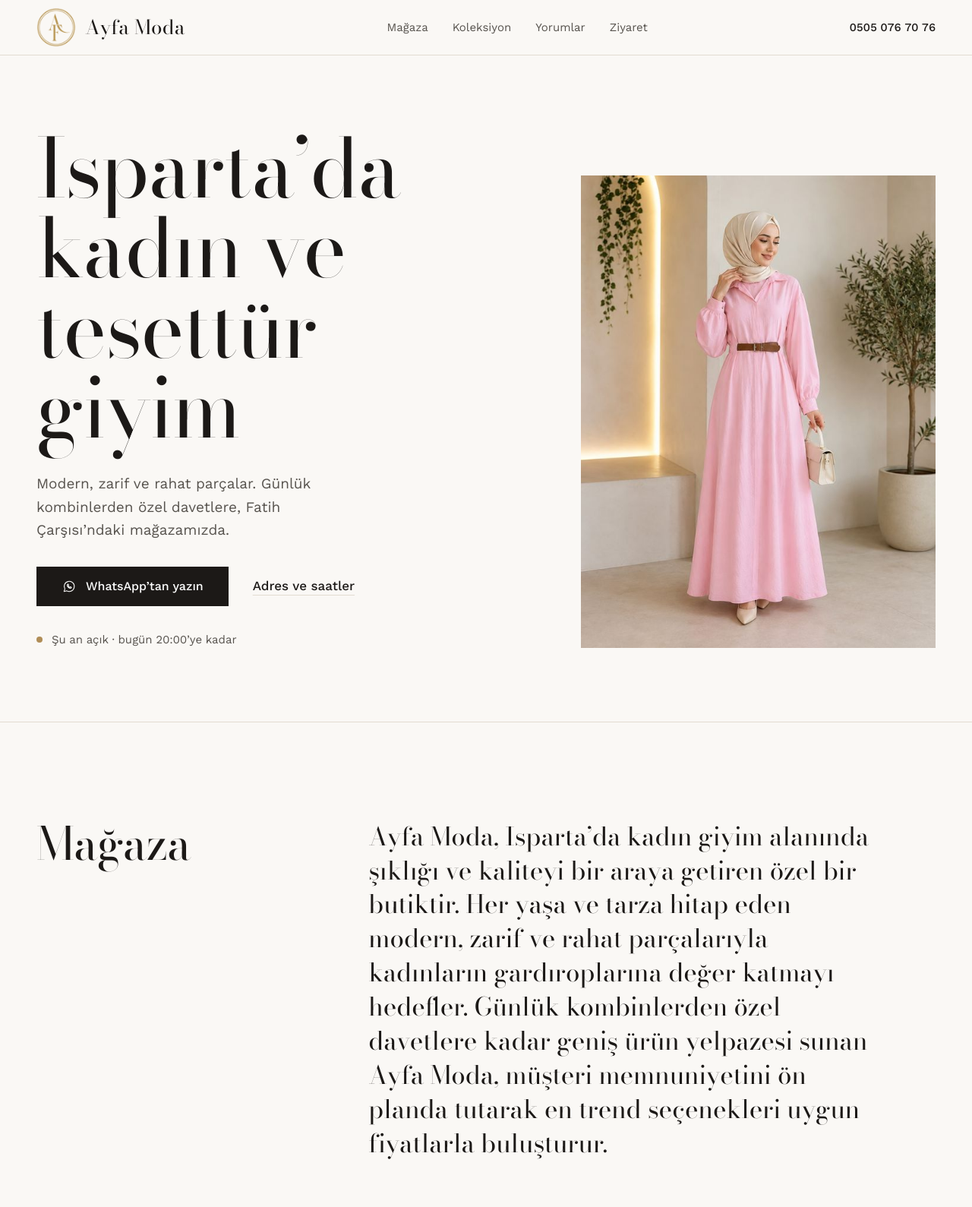
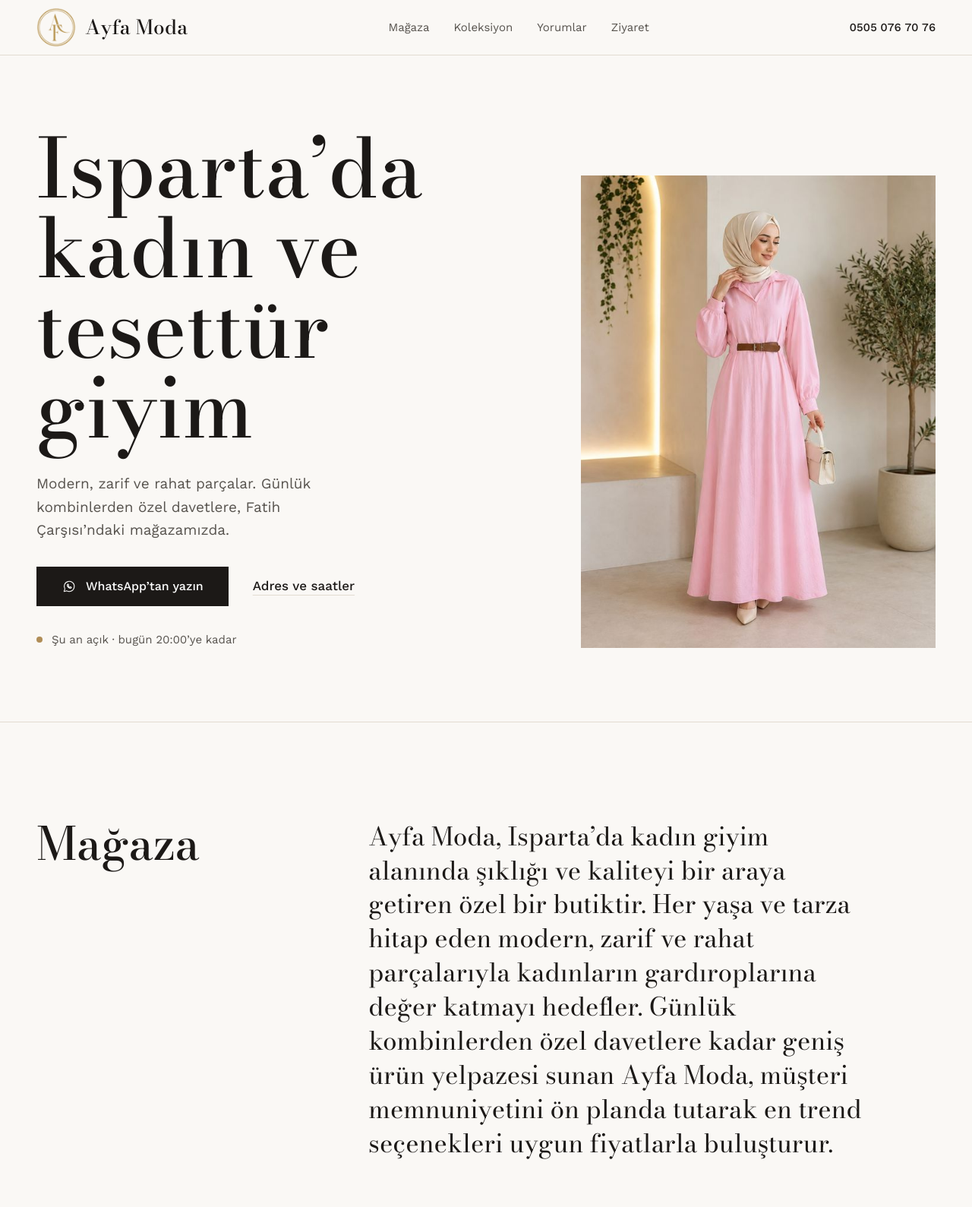
Before and after one commit to bahadir-tkn/Ayfa-Moda, a plain HTML site: page index.html in a window 1280 px wide. Shown: the top 1589 px of the page at 76% size. Drawn offline with nearby package versions, Linux system fonts and the light colour scheme.

Commit message:
Başlık yazılarının okunurluğu iyileştirildi
Bodoni Moda büyük optik boyutta çok ince kıl çizgilerle çiziliyordu.
Tüm başlıklarda küçük optik boyut ve 500 ağırlık kullanıldı.

Co-Authored-By: Claude Opus 5.5 <noreply@anthropic.com>
Claude-Session: https://claude.ai/code/session_01316n3UMFGBouJSNyQs4hLM

```diff
--- a/index.html
+++ b/index.html
@@ -98,9 +98,12 @@ a { color: inherit; }
   .wrap { padding-left: max(48px, env(safe-area-inset-left, 0px)); padding-right: max(48px, env(safe-area-inset-right, 0px)); }
 }
 
-h1, h2, h3 { font-family: var(--font-display); font-weight: 400; margin: 0; text-wrap: balance; letter-spacing: -0.01em; }
-h1 { font-size: clamp(3rem, 8.4vw, 7rem); line-height: 0.98; font-variation-settings: "opsz" 96; }
-h2 { font-size: clamp(2.25rem, 5vw, 3.75rem); line-height: 1.04; font-variation-settings: "opsz" 72; }
+h1, h2, h3 { font-family: var(--font-display); font-weight: 500; margin: 0; text-wrap: balance; letter-spacing: 0; }
+/* Okunurluk: Bodoni Moda'nın büyük optik boyutundaki kıl çizgiler ekranda kayboluyordu.
+   Tüm başlık yazılarında küçük optik boyut (daha kalın ince çizgiler) kullanılır. */
+.brand, .about-text, .quotes blockquote, .score-num, .plate-num, h1, h2, h3 { font-variation-settings: "opsz" 11; }
+h1 { font-size: clamp(3rem, 8.4vw, 7rem); line-height: 0.98; font-variation-settings: "opsz" 11; }
+h2 { font-size: clamp(2.25rem, 5vw, 3.75rem); line-height: 1.04; font-variation-settings: "opsz" 11; }
 h3 { font-size: 1.75rem; line-height: 1.15; }
 p { margin: 0; }
 
@@ -114,7 +117,7 @@ p { margin: 0; }
   border-bottom: 1px solid var(--line);
 }
 .top .wrap { display: flex; align-items: center; justify-content: space-between; gap: var(--s5); min-height: 72px; }
-.brand { display: inline-flex; align-items: center; gap: var(--s3); font-family: var(--font-display); font-size: 1.625rem; text-decoration: none; letter-spacing: 0.01em; line-height: 1; }
+.brand { display: inline-flex; align-items: center; gap: var(--s3); font-family: var(--font-display); font-weight: 500; font-size: 1.625rem; text-decoration: none; letter-spacing: 0.01em; line-height: 1; }
 .brand img { width: 52px; height: 52px; }
 .foot .brand img { width: 44px; height: 44px; }
 .nav { display: none; gap: var(--s6); }
@@ -222,7 +225,7 @@ p { margin: 0; }
 .score { display: grid; gap: var(--s3); align-content: start; }
 .score-num {
   font-family: var(--font-display); font-size: clamp(6rem, 16vw, 11rem);
-  line-height: 0.85; font-variation-settings: "opsz" 96; font-variant-numeric: lining-nums;
+  line-height: 0.85; font-variation-settings: "opsz" 11; font-variant-numeric: lining-nums;
 }
 .stars { display: flex; gap: var(--s1); color: var(--gold); }
 .stars svg { width: 20px; height: 20px; }
@@ -241,7 +244,7 @@ p { margin: 0; }
   border: 1px solid var(--gold); padding: var(--s6) var(--s5) var(--s5);
 }
 .plate-label { font-size: 14px; color: var(--muted); }
-.plate-num { color: var(--gold); font-family: var(--font-display); font-size: clamp(7rem, 18vw, 10rem); line-height: 0.8; font-variation-settings: "opsz" 96; }
+.plate-num { color: var(--gold); font-family: var(--font-display); font-size: clamp(7rem, 18vw, 10rem); line-height: 0.8; font-variation-settings: "opsz" 11; }
 .plate address { font-style: normal; border-top: 1px solid var(--line); padding-top: var(--s4); }
 .block h3 { font-family: var(--font-body); font-size: 14px; font-weight: 500; color: var(--muted); margin-bottom: var(--s4); letter-spacing: 0; }
 .hours { width: 100%; border-collapse: collapse; font-variant-numeric: tabular-nums; }
```
